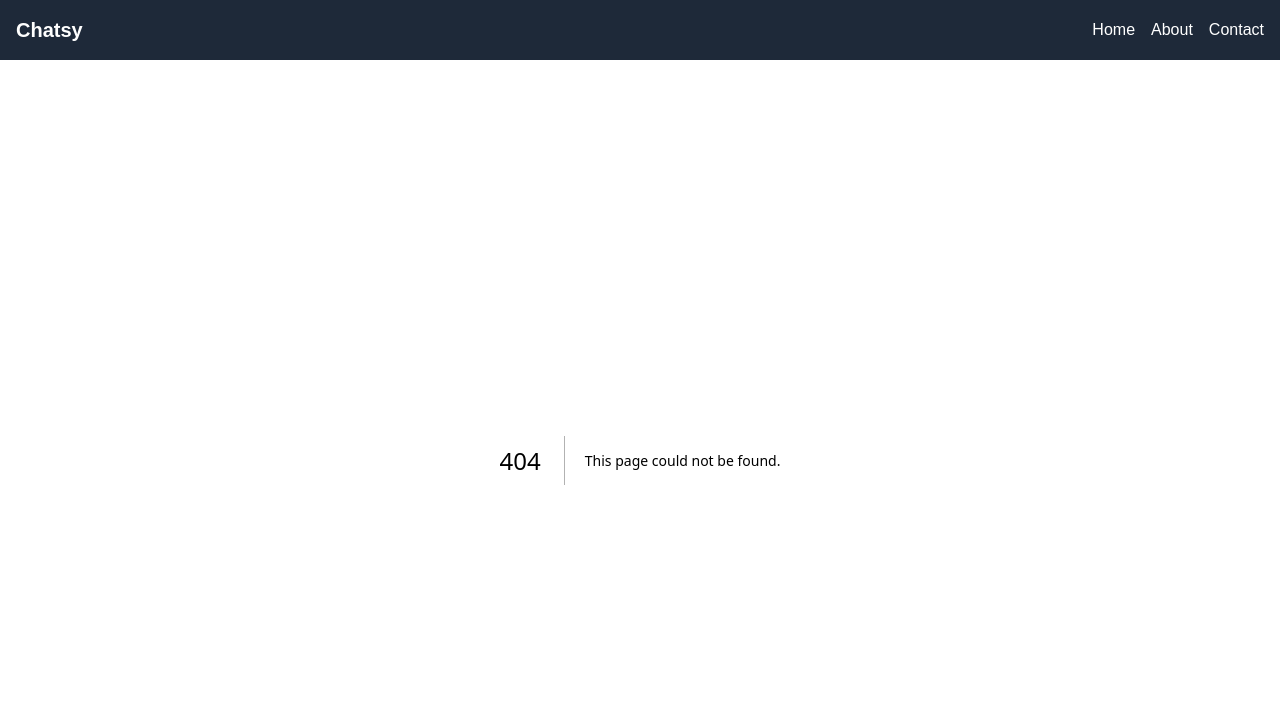
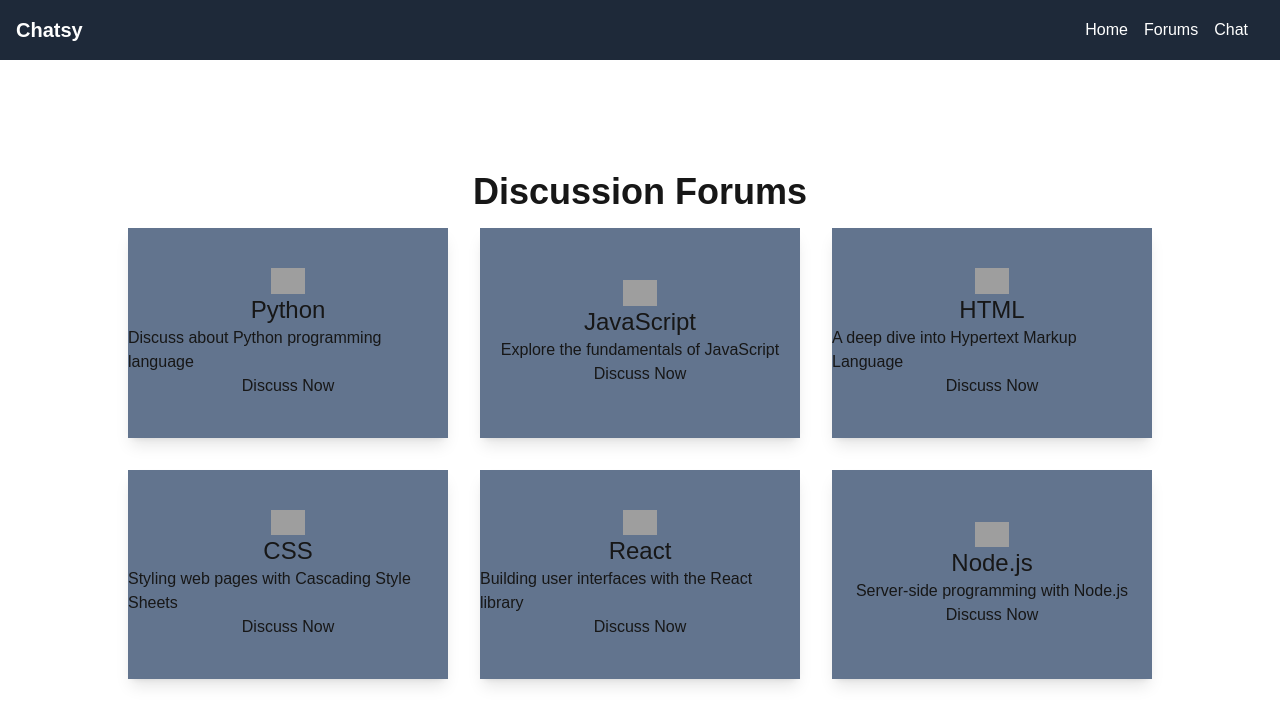
Before and after one commit to shriyansX/chatsy, a Next.js app: page /forums in a window 1280 px wide. Before the commit this address had no page. Shown: the top 724 px of the page. Built offline with nearby package versions, Linux system fonts and the light colour scheme; grey boxes are pictures that could not be loaded.

Commit message:
on going

```diff
--- /dev/null
+++ b/app/chat/page.js
@@ -0,0 +1,11 @@
+import React from 'react'
+
+const Chat = () => {
+  return (
+    <div>
+      Chat
+    </div>
+  )
+}
+
+export default Chat
--- /dev/null
+++ b/app/forums/page.js
@@ -0,0 +1,57 @@
+import React from 'react'
+import Image from 'next/image'
+
+const topics = [
+    {
+        text: "Python",
+        img: "/python.png",
+        desc: "Discuss about Python programming language"
+    },
+    {
+        text: "JavaScript",
+        img: "/javascript.png",
+        desc: "Explore the fundamentals of JavaScript"
+    },
+    {
+        text: "HTML",
+        img: "/html.png",
+        desc: "A deep dive into Hypertext Markup Language"
+    },
+    {
+        text: "CSS",
+        img: "/css.png",
+        desc: "Styling web pages with Cascading Style Sheets"
+    },
+    {
+        text: "React",
+        img: "/react.png",
+        desc: "Building user interfaces with the React library"
+    },
+    {
+        text: "Node.js",
+        img: "/nodejs.png",
+        desc: "Server-side programming with Node.js"
+    }
+];
+
+const Forums = () => {
+    return (
+        <div className='container mx-auto my-28'>
+            <h1 className='text-4xl text-center font-bold'>Discussion Forums</h1>
+            <div className='flex flex-wrap justify-center'>
+                {topics.map((topic) => {
+                    return <div key={topic.img} className='shadow-lg bg-slate-500 w-1/4 m-4 flex justify-center flex-col items-center py-10'>
+                        <Image src={topic.img} width={34} height={34} />
+                        <h2 className='text-2xl'>{topic.text}</h2>
+                        <p>{topic.desc}</p>
+                        <button>
+                            Discuss Now
+                        </button>
+                    </div>
+                })}
+            </div>
+        </div>
+    )
+}
+
+export default Forums
--- a/app/page.js
+++ b/app/page.js
@@ -7,3 +7,8 @@ export default function Home() {
     </main>
   );
 }
+
+export const metadata = {
+  title: 'Home - Chatsy',
+  description: 'Chatsy helps you connect with others',
+}
--- a/components/Navbar.js
+++ b/components/Navbar.js
@@ -2,6 +2,7 @@
 
 import React from 'react';
 import Link from 'next/link';
+import { UserButton } from '@clerk/nextjs';
 
 const Navbar = () => {
   return (
@@ -17,14 +18,17 @@ const Navbar = () => {
             </Link>
           </li>
           <li>
-            <Link href="/about" className="hover:text-gray-200">
-              About
+            <Link href="/forums" className="hover:text-gray-200">
+              Forums
             </Link>
           </li>
           <li>
-            <Link href="/contact" className="hover:text-gray-200">
-              Contact
+            <Link href="/chat" className="hover:text-gray-200">
+              Chat
             </Link>
+          </li>
+          <li>
+            <UserButton />
           </li>
         </ul>
       </div>
--- a/middleware.js
+++ b/middleware.js
@@ -1,9 +1,9 @@
 import { clerkMiddleware, createRouteMatcher } from '@clerk/nextjs/server'
 
-const isProtectedRoute = createRouteMatcher(['/dashboard(.*)', '/forum(.*)'])
+const isPublicRoute = createRouteMatcher(['/sign-in(.*)', '/sign-up(.*)'])
 
 export default clerkMiddleware(async (auth, req) => {
-  if (isProtectedRoute(req)) await auth.protect()
+  if (!isPublicRoute(req)) await auth.protect()
 })
 
 
```
